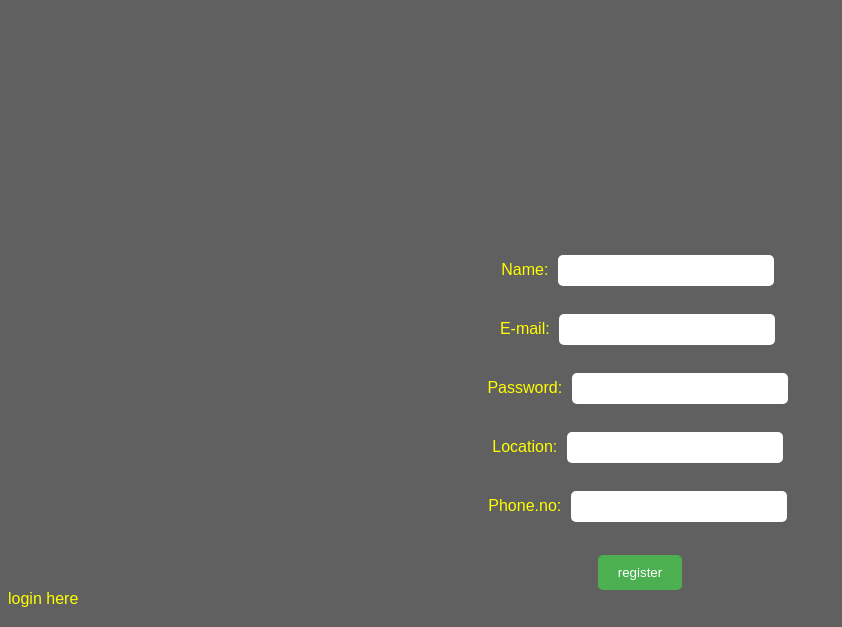
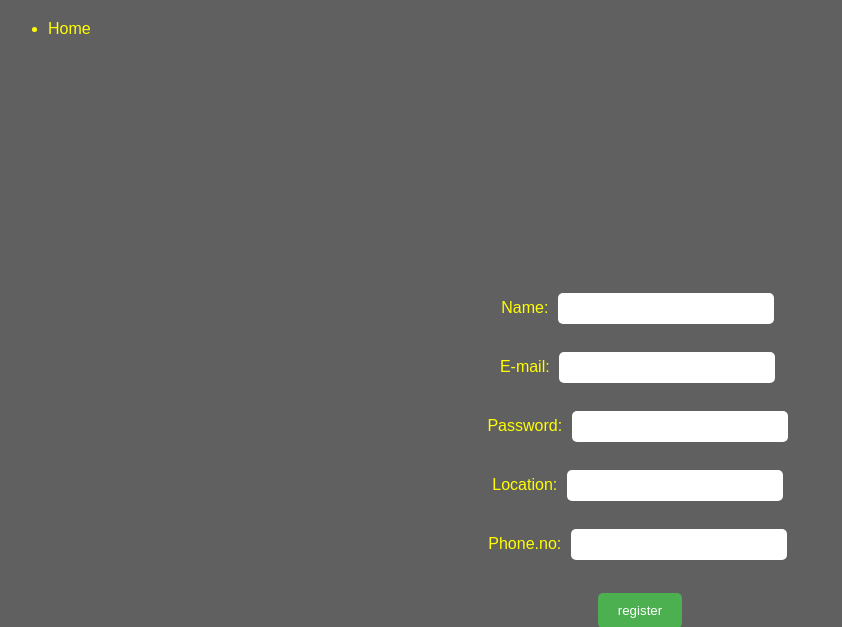
Before and after one commit to riteshvishwakarma2004/solar_project24, a PHP site: page /register.php in a window 1280 px wide. Shown: the top 627 px of the page, without its empty margins (0-842 px from the left). Run offline with PHP 8.4, Linux system fonts and the light colour scheme.

Commit message:
Update register.php

```diff
--- a/webproject/register.php
+++ b/webproject/register.php
@@ -5,6 +5,14 @@
     <meta name="viewport" content="width=device-width, initial-scale=1.0">
     <title>Register</title>
     <link rel="stylesheet" href="register.css">
+     <nav>
+          <div class="navbar">
+              <h1 class="logo"><span></span></h1>
+              <ul>
+                  <li class="home"><a href="index.html">Home</a></li>
+              </ul>
+          </div>
+      </nav>
 </head>
 <body style="background-color: rgba(0, 0, 0, 0.623); color:yellow">
     <center>
```
